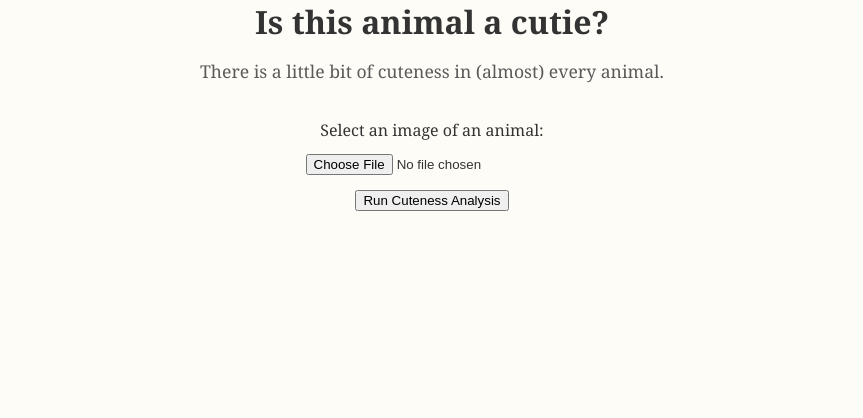
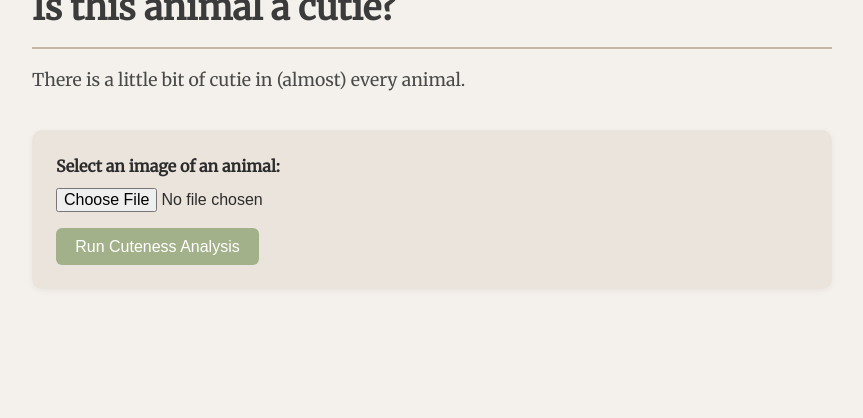
Before and after one commit to LaurenLiebhaber/cute-animal-checker, a Flask app: page / in a window 1280 px wide. Shown: the part 382-800 px from the top of the page, without its empty margins (208-1071 px from the left). Run offline with Flask 3, Linux system fonts and the light colour scheme.

Commit message:
Added header image and updated page styling

```diff
--- a/templates/index.html
+++ b/templates/index.html
@@ -3,62 +3,106 @@
   <head>
     <meta charset="utf-8">
     <title>Is this animal a cutie?</title>
+    <link href="https://fonts.googleapis.com/css2?family=Merriweather&display=swap" rel="stylesheet">
     <style>
       body {
-        font-family: "Georgia", serif;
-        text-align: center;
+        font-family: 'Merriweather', serif;
+        background-color: #f4f1ec;
+        color: #2c2c2c;
         padding: 2em;
-        background-color: #fefcf6;
-        color: #333;
+        line-height: 1.6;
+        max-width: 800px;
+        margin: 0 auto;
       }
-      header img {
-        max-width: 100%;
+
+      img.header-image {
+        width: 100%;
         height: auto;
+        margin-bottom: 2em;
+        border-radius: 8px;
+        box-shadow: 0 2px 8px rgba(0,0,0,0.1);
+      }
+
+      h1 {
+        font-size: 2.2em;
+        color: #3b3b3b;
+        margin-bottom: 0.4em;
+        border-bottom: 2px solid #c4b7a6;
+        padding-bottom: 0.3em;
+      }
+
+      p.subheader {
+        font-size: 1.1em;
+        color: #4a4a4a;
+        margin-bottom: 2em;
+      }
+
+      form {
+        background-color: #eae4dc;
+        padding: 1.5em;
         border-radius: 10px;
+        box-shadow: 0 2px 6px rgba(0, 0, 0, 0.05);
+        margin-bottom: 2em;
+      }
+
+      label {
+        font-weight: bold;
+        display: block;
+        margin-bottom: 0.5em;
+      }
+
+      input[type="file"] {
+        font-size: 1em;
         margin-bottom: 1em;
       }
-      h1 {
-        font-size: 2em;
-        margin-bottom: 0.5em;
+
+      button {
+        background-color: #a3b18a;
+        color: #fff;
+        border: none;
+        padding: 0.6em 1.2em;
+        font-size: 1em;
+        border-radius: 6px;
+        cursor: pointer;
+        transition: background-color 0.3s ease;
       }
-      p.subheader {
+
+      button:hover {
+        background-color: #8a9e7c;
+      }
+
+      .result {
+        background-color: #dde5b6;
+        padding: 1em;
+        border-left: 4px solid #a98467;
         font-size: 1.1em;
-        max-width: 700px;
-        margin: 0 auto 2em;
-        color: #5a5a5a;
+        margin-top: 1em;
       }
-      form {
-        margin-bottom: 2em;
-      }
-      input[type="file"] {
-        margin: 1em 0;
-      }
-      .result {
-        font-size: 1.3em;
-        margin-top: 1em;
-        font-weight: bold;
-      }
-      .uploaded-image {
+
+      .preview {
+        display: block;
         margin-top: 1em;
         max-width: 300px;
-        border-radius: 10px;
+        border-radius: 6px;
+        box-shadow: 0 1px 5px rgba(0, 0, 0, 0.1);
       }
     </style>
   </head>
   <body>
-    <header>
-      <img src="{{ url_for('static', filename='header.jpg') }}" alt="Cute animal collage banner">
-    </header>
+
+    <!-- Header image here -->
+    <img src="{{ url_for('static', filename='header.png') }}" alt="Header banner" class="header-image">
 
     <h1>Is this animal a cutie?</h1>
 
     <p class="subheader">
-      There is a little bit of cuteness in (almost) every animal.
+      There is a little bit of cutie in (almost) every animal.
     </p>
 
     <form method="post" enctype="multipart/form-data">
-      <label for="image">Select an image of an animal:</label><br>
-      <input type="file" name="image" accept="image/*" required><br>
+      <label for="image">Select an image of an animal:</label>
+      <input type="file" name="image" accept="image/*" required>
+      <br>
       <button type="submit">Run Cuteness Analysis</button>
     </form>
 
@@ -67,7 +111,7 @@
     {% endif %}
 
     {% if uploaded_image %}
-      <img src="{{ uploaded_image }}" alt="Uploaded animal" class="uploaded-image">
+      <img src="{{ uploaded_image }}" alt="Uploaded animal image" class="preview">
     {% endif %}
   </body>
 </html>
```
Also changed, not shown: static/header.png (added).
